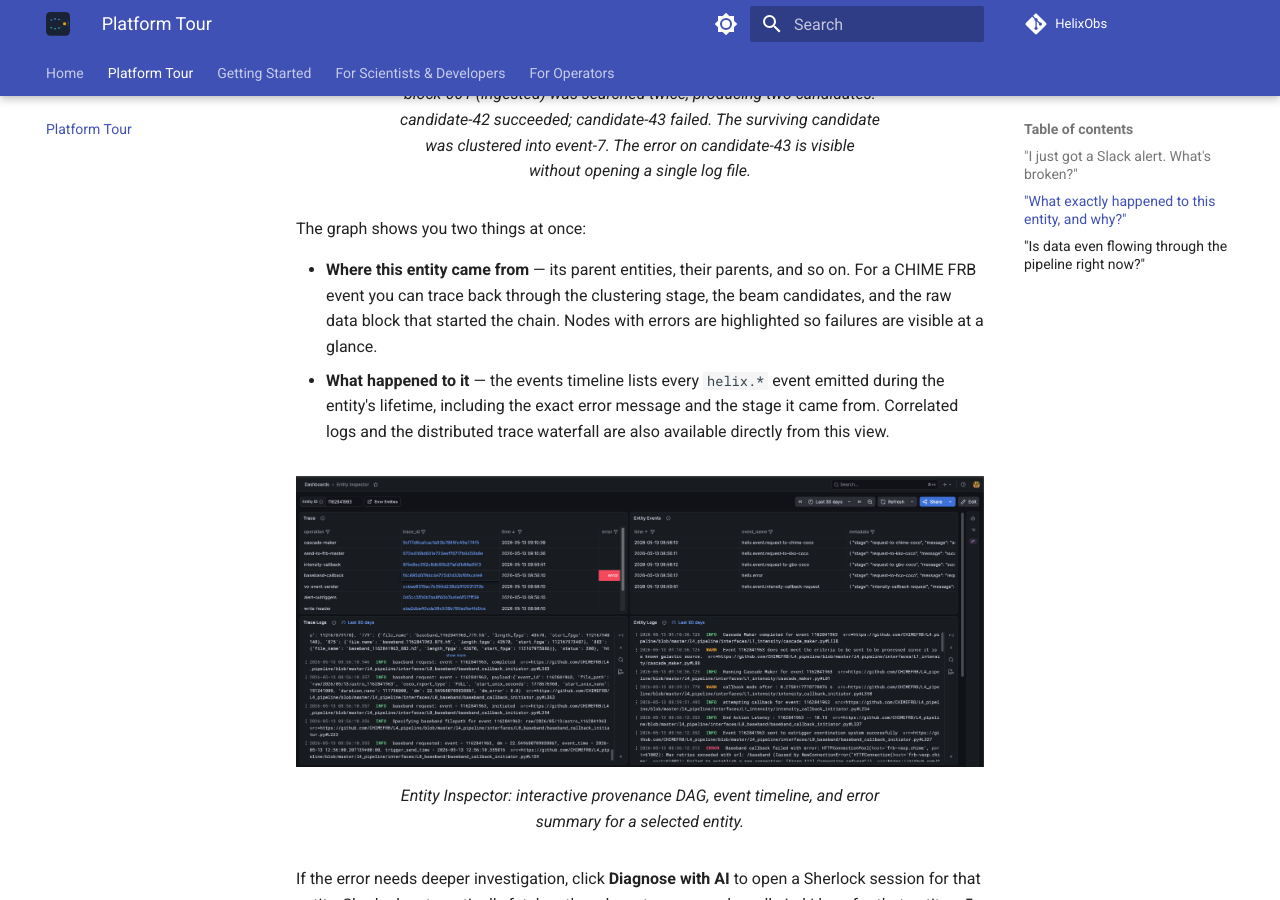
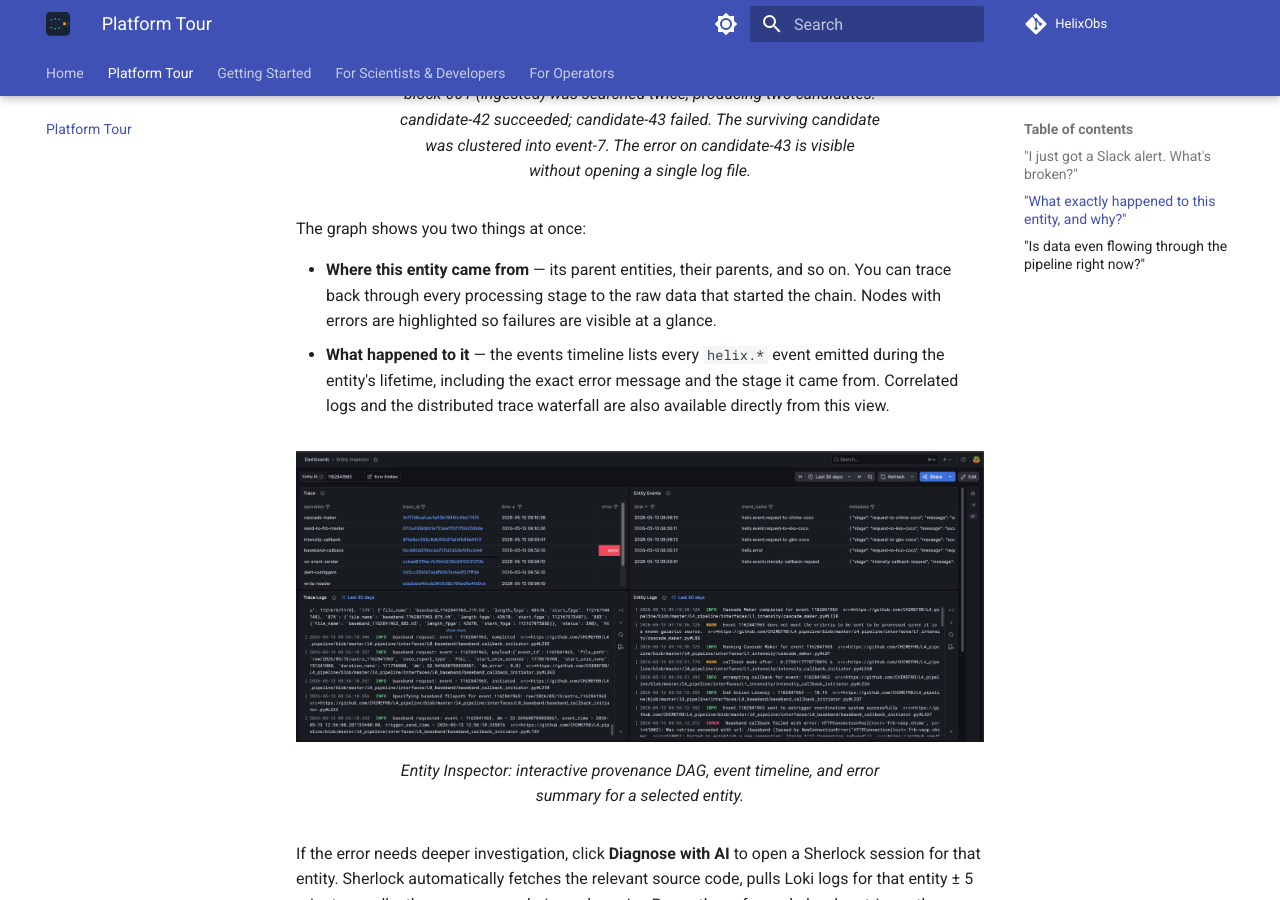
Before and after one commit to HelixObs/helixobs.github.io, an MkDocs documentation site: the page built from docs/tour.md, in a window 1280 px wide and 900 px high, scrolled down 3011 px. Built offline with MkDocs 1.6.1 and Material for MkDocs 9.7.7, drawn with Linux system fonts in a browser that asks for light colours.

Commit message:
docs: remove CHIME-specific references from tour
Co-Authored-By: Claude Sonnet 4.6 <noreply@anthropic.com>

```diff
--- a/docs/tour.md
+++ b/docs/tour.md
@@ -42,7 +42,7 @@ Take an entity ID from the GitHub issue or the Alerts table and paste it into th
 
 The graph shows you two things at once:
 
-- **Where this entity came from** — its parent entities, their parents, and so on. For a CHIME FRB event you can trace back through the clustering stage, the beam candidates, and the raw data block that started the chain. Nodes with errors are highlighted so failures are visible at a glance.
+- **Where this entity came from** — its parent entities, their parents, and so on. You can trace back through every processing stage to the raw data that started the chain. Nodes with errors are highlighted so failures are visible at a glance.
 - **What happened to it** — the events timeline lists every `helix.*` event emitted during the entity's lifetime, including the exact error message and the stage it came from. Correlated logs and the distributed trace waterfall are also available directly from this view.
 
 <figure markdown>
```
